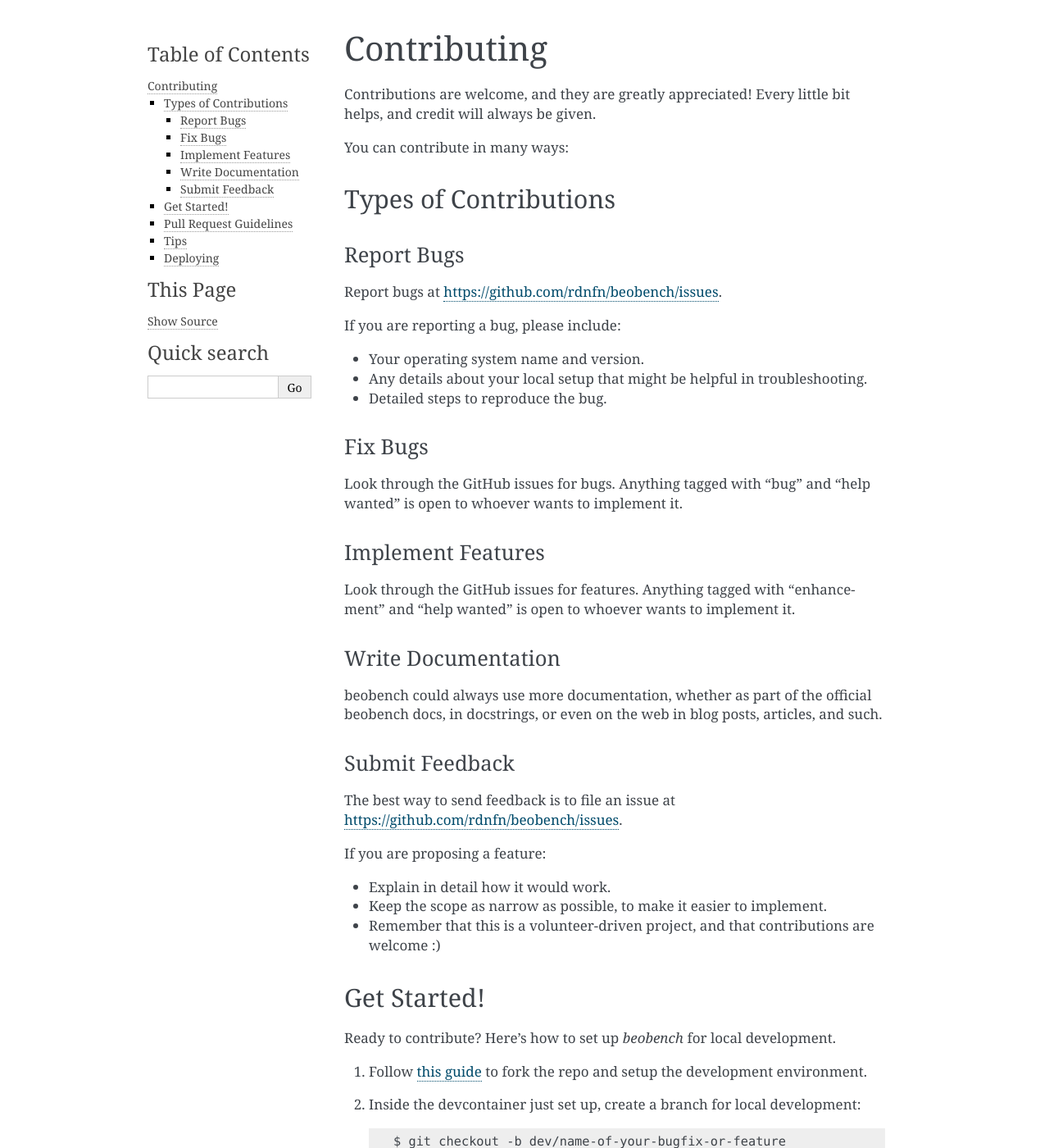
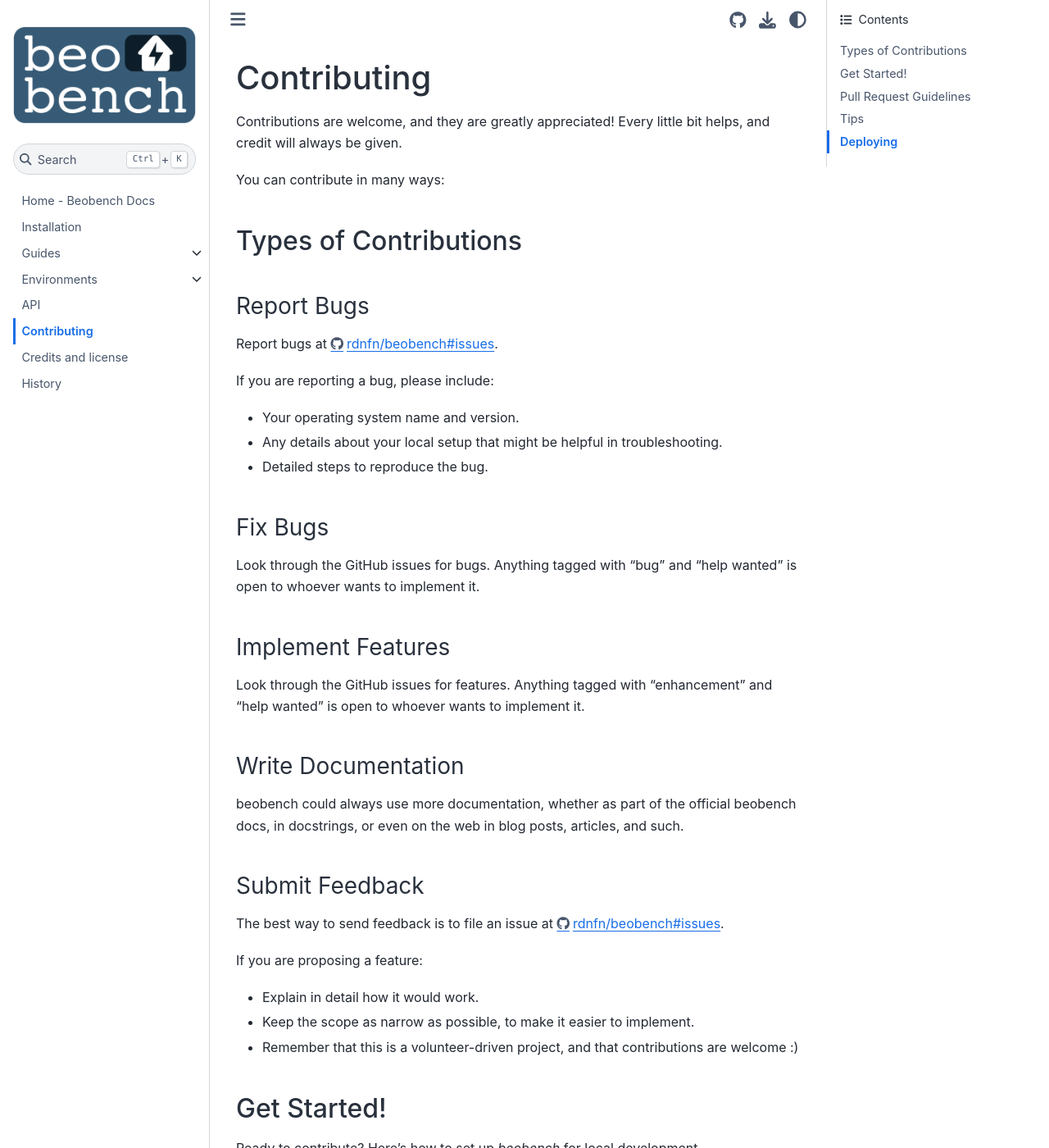
Before and after one commit to rdnfn/beobench, a Sphinx documentation site: the page built from docs/contributing.rst, in a window 1280 px wide and 1400 px high. Shown: the whole window at 82% size. Built offline with Sphinx 7.4.7 and the Sphinx Book theme 1.1.4, drawn with Linux system fonts in a browser that asks for light colours; some of the changed text lies outside the part shown.

Commit message:
docs: switch to sphinx book theme

```diff
--- a/docs/conf.py
+++ b/docs/conf.py
@@ -91,7 +91,8 @@
 # The theme to use for HTML and HTML Help pages.  See the documentation for
 # a list of builtin themes.
 #
-html_theme = "alabaster"
+# html_theme = "alabaster"
+html_theme = "sphinx_book_theme"
 
 # Theme options are theme-specific and customize the look and feel of a
 # theme further.  For a list of options available for each theme, see the
@@ -163,16 +164,30 @@
 
 ## Custom elements
 
+html_logo = "_static/beobench_logo.png"
 html_favicon = "_static/beobench_favicon_v2.png"
 
-html_theme_options = {
-    "logo_name": False,
-    "logo": "/beobench_logo.png",
-    "github_repo": "beobench",
-    "github_user": "rdnfn",
-    "github_button": True,
-    "github_count": False,
-    "github_type": "star",
-    "fixed_sidebar": True,
-    # "sidebar_width": "200pt",
-}
+if html_theme == "alabaster":
+    html_theme_options = {
+        "logo_name": False,
+        "logo": "/beobench_logo.png",
+        "github_repo": "beobench",
+        "github_user": "rdnfn",
+        "github_button": True,
+        "github_count": False,
+        "github_type": "star",
+        "fixed_sidebar": True,
+        # "sidebar_width": "200pt",
+    }
+elif html_theme == "sphinx_book_theme":
+    html_theme_options = {
+        "extra_navbar": "",
+        "home_page_in_toc": False,
+        "use_fullscreen_button": False,
+        "use_download_button": True,
+        "repository_url": "https://github.com/rdnfn/beobench",
+        "use_repository_button": True,
+        "use_issues_button": True,
+        "logo_only": True,
+        #'prev_next_buttons_location': None,
+    }
```
Also changed, not shown: 1 other file.
